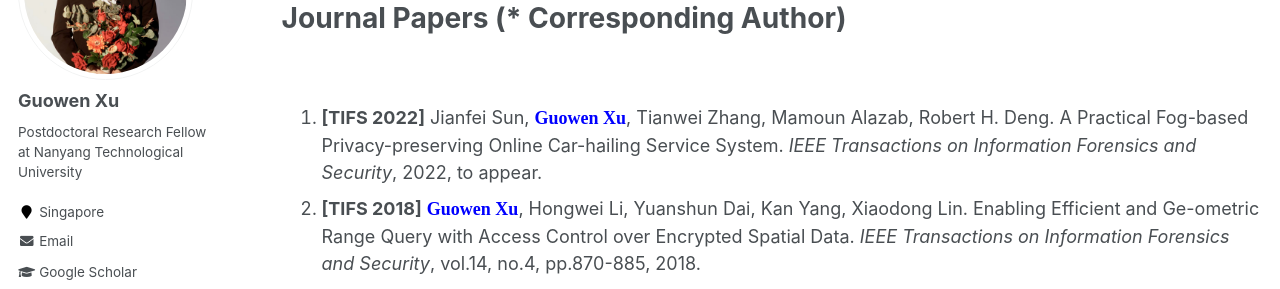
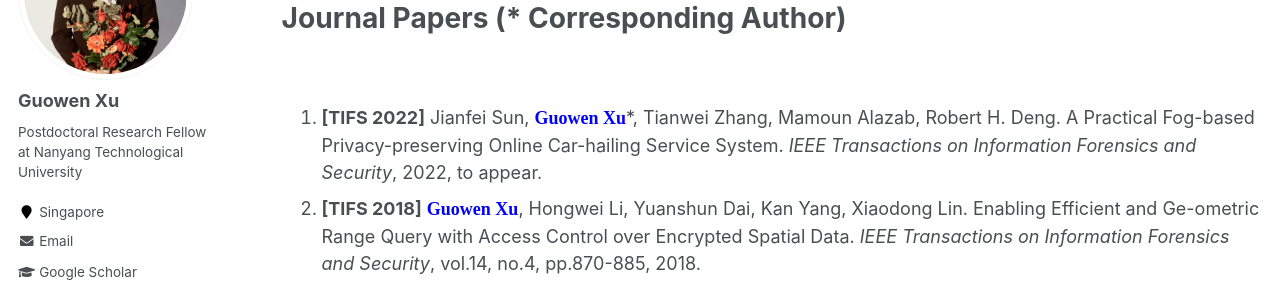
Before and after one commit to Guowen-xu/guowen-xu.github.io, a Jekyll site: the page built from _pages/publications.md, in a window 1280 px wide and 900 px high. Shown: the part 213-502 px from the top of the window. Built offline with Jekyll 4.4.1, drawn with Linux system fonts in a browser that asks for light colours; some web fonts are replaced.

Commit message:
Update publications.md

```diff
--- a/_pages/publications.md
+++ b/_pages/publications.md
@@ -14,7 +14,7 @@ You can find my articles on my [Google Scholar](https://scholar.google.com.hk/ci
 
 
 
-1. **[TIFS 2022]** Jianfei Sun, **<font face="Times New Roman" color=blue size=4> Guowen Xu</font>**, Tianwei Zhang, Mamoun Alazab, Robert H. Deng. A Practical Fog-based Privacy-preserving Online Car-hailing Service System. *IEEE Transactions on Information Forensics and Security*, 2022, to appear.
+1. **[TIFS 2022]** Jianfei Sun, **<font face="Times New Roman" color=blue size=4> Guowen Xu</font>**\*, Tianwei Zhang, Mamoun Alazab, Robert H. Deng. A Practical Fog-based Privacy-preserving Online Car-hailing Service System. *IEEE Transactions on Information Forensics and Security*, 2022, to appear.
 2. **[TIFS 2018]**  **<font face="Times New Roman" color=blue size=4> Guowen Xu</font>**, Hongwei Li, Yuanshun Dai, Kan Yang, Xiaodong Lin. Enabling Efficient and Ge-ometric Range Query with Access Control over Encrypted Spatial Data. *IEEE Transactions on Information Forensics and Security*, vol.14, no.4, pp.870-885, 2018.
 3. **[TIFS 2019]**  **<font face="Times New Roman" color=blue size=4> Guowen Xu</font>**, Hongwei Li, Sen Liu, Kan Yang, Xiaodong Lin. VerifyNet: Secure and Verifiable Federated Learning. *IEEE Transactions on Information Forensics and Security*, vol.15, pp.911-926. 2019.
 4. [**TDSC 2020**] **<font face="Times New Roman" color=blue size=4> Guowen Xu</font>**, Hongwei Li, Yun Zhang, Shengmin Xu, Jianting Ning, Robert H. Deng. Priva-cy-preserving Federated Deep Learning with Irregular Users. *IEEE Transactions on Depend-able and Secure Computing*, 2020. DOI: 10.1109/TDSC.2020.3005909.
```
